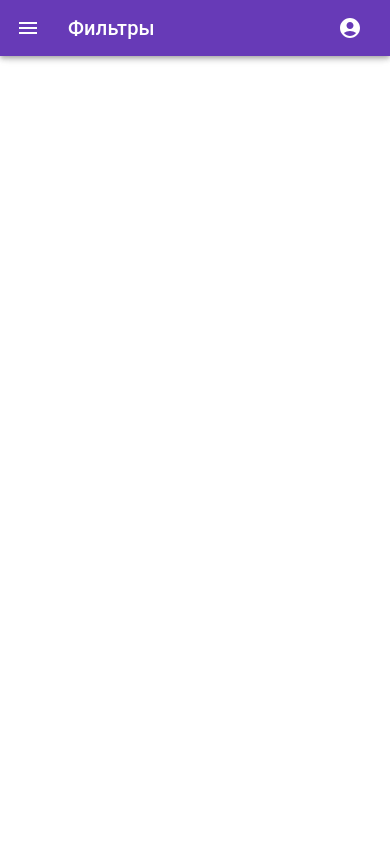
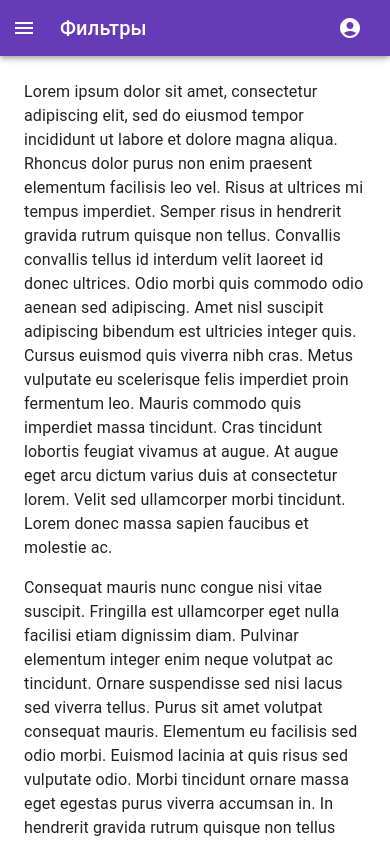
Before and after one commit to ExStp/MovieApp, a React (Vite) app: page / in a window 390 px wide. Shown: the top 843 px of the page. Built offline with nearby package versions, Linux system fonts and the light colour scheme.

Commit message:
NEW: сделал sidebar-filters, адаптив

```diff
--- a/index.html
+++ b/index.html
@@ -2,7 +2,7 @@
 <html lang="en">
 	<head>
 		<meta charset="UTF-8" />
-		<link rel="icon" type="image/svg+xml" href="./public/icon/favicon.ico" />
+		<link rel="icon" type="image/svg+xml" href="./src/utils/icon/favicon.ico" />
 		<meta name="viewport" content="width=device-width, initial-scale=1.0" />
 		<link rel="stylesheet" href="./node_modules/reset-css/reset.css" />
 		<title>MovieApp</title>
--- a/src/components/Filters/Filters.jsx
+++ b/src/components/Filters/Filters.jsx
@@ -1,3 +1,41 @@
-export function Filters() {
+import * as React from "react";
+import { styled } from "@mui/material/styles";
+import Drawer from "@mui/material/Drawer";
+import Divider from "@mui/material/Divider";
+import IconButton from "@mui/material/IconButton";
+import ChevronLeftIcon from "@mui/icons-material/ChevronLeft";
 
+export function Filters({ open, handleDrawerClose, drawerWidth }) {
+
+	const DrawerHeader = styled("div")(({ theme }) => ({
+		display: "flex",
+		alignItems: "center",
+		padding: theme.spacing(0, 1),
+		// necessary for content to be below app bar
+		...theme.mixins.toolbar,
+		justifyContent: "flex-end",
+	}));
+
+	return (
+		<Drawer
+			sx={{
+				width: drawerWidth,
+				flexShrink: 0,
+				"& .MuiDrawer-paper": {
+					width: drawerWidth,
+					boxSizing: "border-box",
+				},
+			}}
+			variant="persistent"
+			anchor="left"
+			open={open}
+		>
+			<DrawerHeader>
+				<IconButton onClick={handleDrawerClose}>
+					<ChevronLeftIcon />
+				</IconButton>
+			</DrawerHeader>
+			<Divider />
+		</Drawer>
+	);
 }
--- a/src/components/Header/Header.jsx
+++ b/src/components/Header/Header.jsx
@@ -1,78 +1,61 @@
 import { useState } from "react";
-import AppBar from "@mui/material/AppBar";
-import Box from "@mui/material/Box";
+import { styled } from "@mui/material/styles";
+import MuiAppBar from "@mui/material/AppBar";
 import Toolbar from "@mui/material/Toolbar";
 import Typography from "@mui/material/Typography";
 import IconButton from "@mui/material/IconButton";
 import MenuIcon from "@mui/icons-material/Menu";
-import AccountCircle from "@mui/icons-material/AccountCircle";
-import Switch from "@mui/material/Switch";
-import FormControlLabel from "@mui/material/FormControlLabel";
-import FormGroup from "@mui/material/FormGroup";
-import MenuItem from "@mui/material/MenuItem";
-import Menu from "@mui/material/Menu";
+import { Box } from "@mui/material";
+import { AccountCircle } from "@mui/icons-material";
 
-export function Header() {
-	const [anchorEl, setAnchorEl] = useState(null);
-
-	const handleChange = (event) => {
-		setAuth(event.target.checked);
-	};
-
-	const handleMenu = (event) => {
-		setAnchorEl(event.currentTarget);
-	};
-
-	const handleClose = () => {
-		setAnchorEl(null);
-	};
+export function Header({ handleDrawerOpen, open, drawerWidth }) {
+	const AppBar = styled(MuiAppBar, {
+		shouldForwardProp: (prop) => prop !== "open",
+	})(({ theme, open }) => ({
+		transition: theme.transitions.create(["margin", "width"], {
+			easing: theme.transitions.easing.sharp,
+			duration: theme.transitions.duration.leavingScreen,
+		}),
+		...(open && {
+			width: `calc(100% - ${drawerWidth})`,
+			marginLeft: `${drawerWidth}`,
+			transition: theme.transitions.create(["margin", "width"], {
+				easing: theme.transitions.easing.easeOut,
+				duration: theme.transitions.duration.enteringScreen,
+			}),
+		}),
+	}));
 
 	return (
-		<AppBar position="fixed" color="primary">
-			<Toolbar>
+		<AppBar position="fixed">
+			<Toolbar open={open} sx={{ dispay: "flex", justifyContent: "space-between" }}>
+				<Box sx={{ display: "flex", alignItems: "center" }}>
 					<IconButton
-					size="large"
+						color="inherit"
+						aria-label="open drawer"
+						onClick={handleDrawerOpen}
 						edge="start"
-					color="inherit"
-					aria-label="menu"
-					sx={{ mr: 2 }}
+						sx={{ mr: 2, ...(open && { display: "none" }) }}
 					>
 						<MenuIcon />
 					</IconButton>
-				<Typography variant="h6" component="div" sx={{ flexGrow: 1 }}>
+					<Typography variant="h6" noWrap component="div">
 						Фильтры
 					</Typography>
+				</Box>
 
-				<div>
+				<Box>
 					<IconButton
 						size="large"
 						aria-label="account of current user"
 						aria-controls="menu-appbar"
 						aria-haspopup="true"
-						onClick={handleMenu}
 						color="inherit"
+						onClick={() => console.log("auth click")}
 					>
 						<AccountCircle />
 					</IconButton>
-					<Menu
-						id="menu-appbar"
-						anchorEl={anchorEl}
-						anchorOrigin={{
-							vertical: "top",
-							horizontal: "right",
-						}}
-						keepMounted
-						transformOrigin={{
-							vertical: "top",
-							horizontal: "right",
-						}}
-						open={Boolean(anchorEl)}
-						onClose={handleClose}
-					>
-						<MenuItem onClick={handleClose}>Login</MenuItem>
-						<MenuItem onClick={handleClose}>Registration</MenuItem>
-					</Menu>
-				</div>
+				</Box>
 			</Toolbar>
 		</AppBar>
 	);
--- /dev/null
+++ b/src/components/MovieList/MovieList.jsx
@@ -0,0 +1,66 @@
+import * as React from "react";
+import { styled, useTheme } from "@mui/material/styles";
+import Typography from "@mui/material/Typography";
+
+export function MovieList({ open, drawerWidth, isSmallScreen }) {
+	const Main = styled("main", { shouldForwardProp: (prop) => prop !== "open" })(
+		({ theme, open }) => ({
+			flexGrow: 1,
+			padding: theme.spacing(3),
+			transition: theme.transitions.create("margin", {
+				easing: theme.transitions.easing.sharp,
+				duration: theme.transitions.duration.leavingScreen,
+			}),
+			marginLeft: `-${drawerWidth}`,
+			...(open && {
+				transition: theme.transitions.create("margin", {
+					easing: theme.transitions.easing.easeOut,
+					duration: theme.transitions.duration.enteringScreen,
+				}),
+				marginLeft: 0,
+			}),
+		})
+	);
+
+	const DrawerHeader = styled("div")(({ theme }) => ({
+		display: "flex",
+		alignItems: "center",
+		padding: theme.spacing(0, 1),
+		// necessary for content to be below app bar
+		...theme.mixins.toolbar,
+		justifyContent: "flex-end",
+	}));
+
+	if (open && isSmallScreen) return null;
+
+	return (
+		<Main open={open}>
+			<DrawerHeader />
+			<Typography paragraph>
+				Lorem ipsum dolor sit amet, consectetur adipiscing elit, sed do eiusmod tempor
+				incididunt ut labore et dolore magna aliqua. Rhoncus dolor purus non enim praesent
+				elementum facilisis leo vel. Risus at ultrices mi tempus imperdiet. Semper risus in
+				hendrerit gravida rutrum quisque non tellus. Convallis convallis tellus id interdum
+				velit laoreet id donec ultrices. Odio morbi quis commodo odio aenean sed adipiscing.
+				Amet nisl suscipit adipiscing bibendum est ultricies integer quis. Cursus euismod
+				quis viverra nibh cras. Metus vulputate eu scelerisque felis imperdiet proin
+				fermentum leo. Mauris commodo quis imperdiet massa tincidunt. Cras tincidunt
+				lobortis feugiat vivamus at augue. At augue eget arcu dictum varius duis at
+				consectetur lorem. Velit sed ullamcorper morbi tincidunt. Lorem donec massa sapien
+				faucibus et molestie ac.
+			</Typography>
+			<Typography paragraph>
+				Consequat mauris nunc congue nisi vitae suscipit. Fringilla est ullamcorper eget
+				nulla facilisi etiam dignissim diam. Pulvinar elementum integer enim neque volutpat
+				ac tincidunt. Ornare suspendisse sed nisi lacus sed viverra tellus. Purus sit amet
+				volutpat consequat mauris. Elementum eu facilisis sed odio morbi. Euismod lacinia at
+				quis risus sed vulputate odio. Morbi tincidunt ornare massa eget egestas purus
+				viverra accumsan in. In hendrerit gravida rutrum quisque non tellus orci ac.
+				Pellentesque nec nam aliquam sem et tortor. Habitant morbi tristique senectus et.
+				Adipiscing elit duis tristique sollicitudin nibh sit. Ornare aenean euismod
+				elementum nisi quis eleifend. Commodo viverra maecenas accumsan lacus vel facilisis.
+				Nulla posuere sollicitudin aliquam ultrices sagittis orci a.
+			</Typography>
+		</Main>
+	);
+}
--- a/src/pages/MainPage.jsx
+++ b/src/pages/MainPage.jsx
@@ -1,10 +1,35 @@
-import { Container } from "@mui/material";
+import { useState } from "react";
+import { useTheme, useMediaQuery } from "@mui/material";
+import Box from "@mui/material/Box";
+import CssBaseline from "@mui/material/CssBaseline";
+import { MovieList } from "../components/MovieList/MovieList";
+import { Filters } from "../components/Filters/Filters";
 import { Header } from "../components/Header/Header";
 
 export function MainPage() {
+	const theme = useTheme();
+	const isSmallScreen = useMediaQuery(theme.breakpoints.down("sm"));
+	const drawerWidth = isSmallScreen ? "100vw" : "540px";
+	const [open, setOpen] = useState(false);
+
+	const handleDrawerOpen = () => {
+		setOpen(true);
+	};
+
+	const handleDrawerClose = () => {
+		setOpen(false);
+	};
+
 	return (
-		<Container sx={{position: 'relative', height: '1000vh'}}>
-			<Header />
-		</Container>
+		<Box sx={{ display: "flex" }}>
+			<CssBaseline />
+			<Header
+				handleDrawerOpen={handleDrawerOpen}
+				open={open}
+				drawerWidth={drawerWidth}
+			></Header>
+			<Filters drawerWidth={drawerWidth} handleDrawerClose={handleDrawerClose} open={open} />
+			<MovieList open={open} drawerWidth={drawerWidth} isSmallScreen={isSmallScreen}/>
+		</Box>
 	);
 }
```
Also changed, not shown: 1 other file (tests, documents, lock files or other folders). Lines whose indentation alone changed are shown as unchanged.
